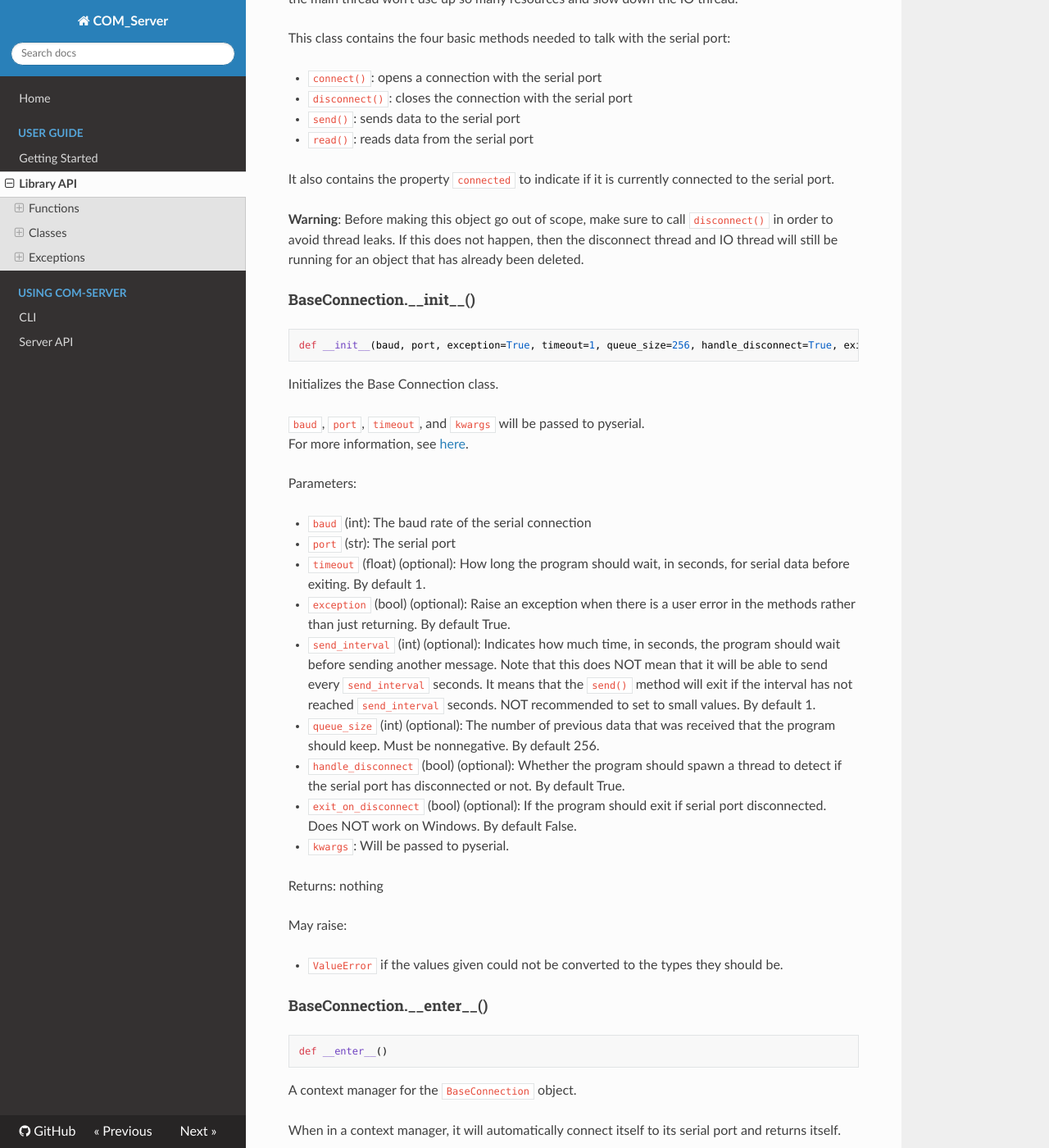
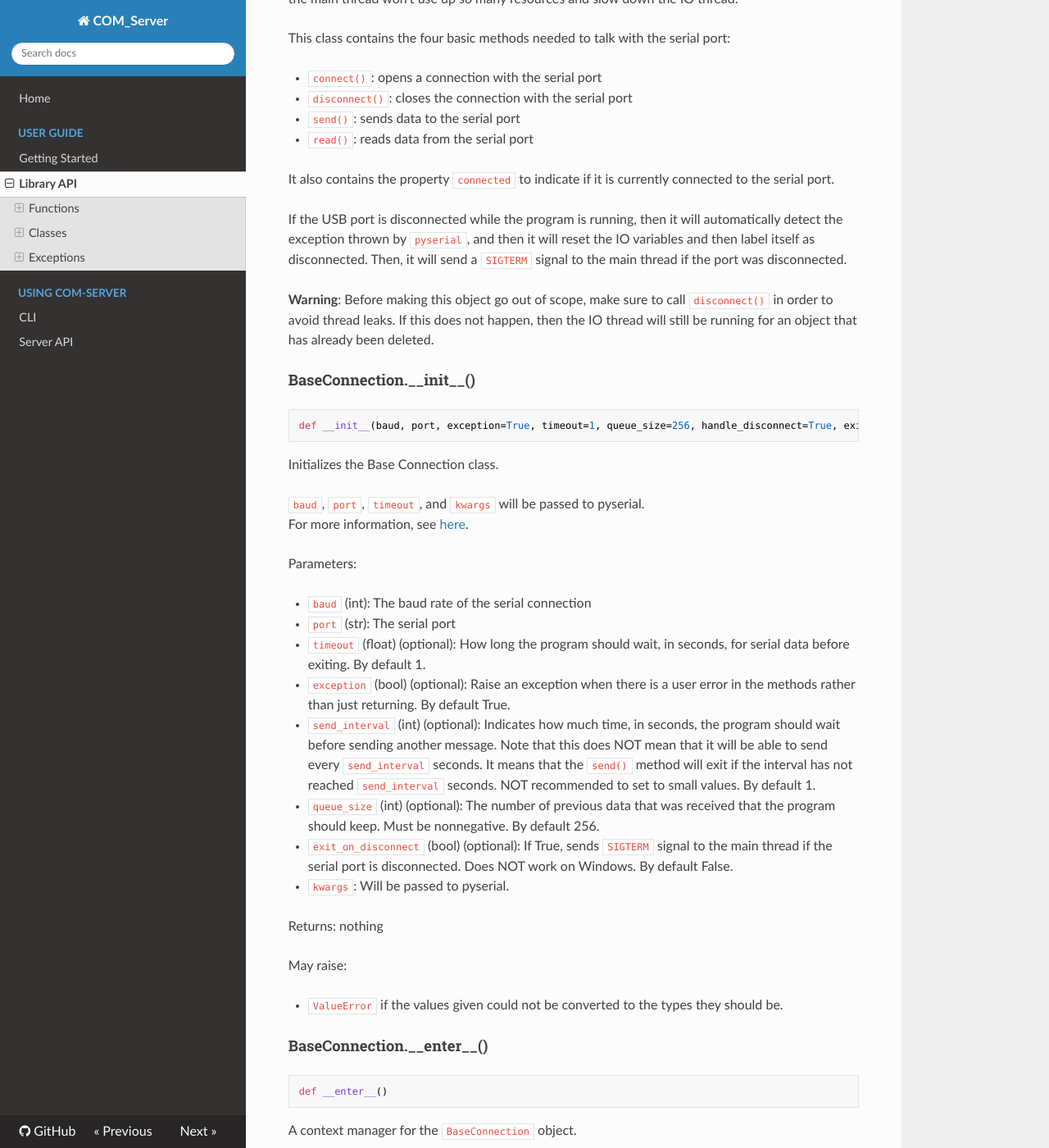
Before and after one commit to jonathanhliu21/COM-Server, an MkDocs documentation site: the page built from docs/guide/library-api.md, in a window 1280 px wide and 1400 px high, scrolled down 951 px. Shown: the whole window at 82% size. Built offline with MkDocs 1.6.1, drawn with Linux system fonts in a browser that asks for light colours; nearby versions of some CDN libraries; some of the changed text lies outside the part shown.

Commit message:
add docs

```diff
--- a/docs/guide/library-api.md
+++ b/docs/guide/library-api.md
@@ -44,7 +44,12 @@ This class contains the four basic methods needed to talk with the serial port:
 
 It also contains the property `connected` to indicate if it is currently connected to the serial port.
 
-**Warning**: Before making this object go out of scope, make sure to call `disconnect()` in order to avoid thread leaks. If this does not happen, then the disconnect thread and IO thread will still be running for an object that has already been deleted.
+If the USB port is disconnected while the program is running, then it will automatically detect the exception
+thrown by `pyserial`, and then it will reset the IO variables and then label itself as disconnected. Then,
+it will send a `SIGTERM` signal to the main thread if the port was disconnected.
+
+**Warning**: Before making this object go out of scope, make sure to call `disconnect()` in order to avoid thread leaks.
+If this does not happen, then the IO thread will still be running for an object that has already been deleted.
 
 #### BaseConnection.\_\_init\_\_()
 
@@ -67,8 +72,7 @@ Parameters:
 Note that this does NOT mean that it will be able to send every `send_interval` seconds. It means that the `send()` method will
 exit if the interval has not reached `send_interval` seconds. NOT recommended to set to small values. By default 1.
 - `queue_size` (int) (optional): The number of previous data that was received that the program should keep. Must be nonnegative. By default 256.
-- `handle_disconnect` (bool) (optional): Whether the program should spawn a thread to detect if the serial port has disconnected or not. By default True.
-- `exit_on_disconnect` (bool) (optional): If the program should exit if serial port disconnected. Does NOT work on Windows. By default False.
+- `exit_on_disconnect` (bool) (optional): If True, sends `SIGTERM` signal to the main thread if the serial port is disconnected. Does NOT work on Windows. By default False.
 - `kwargs`: Will be passed to pyserial.
 
 Returns: nothing
@@ -114,7 +118,7 @@ def connect()
 
 Begins connection to the serial port.
 
-When called, initializes a serial instance if not initialized already. Also starts the receive thread.
+When called, initializes a serial instance if not initialized already. Also starts the IO thread.
 
 Parameters: None
 
@@ -199,7 +203,7 @@ def receive(num_before=0)
 
 Returns the most recent receive object
 
-The receive thread will continuously detect receive data and put the `bytes` objects in the `rcv_queue`.
+The IO thread will continuously detect receive data and put the `bytes` objects in the `rcv_queue`.
 If there are no parameters, the method will return the most recent received data.
 If `num_before` is greater than 0, then will return `num_before`th previous data.
 
@@ -231,8 +235,8 @@ May raise:
 
 Getter:
 A property to determine if the connection object is currently connected to a serial port or not.
-This also can determine if the IO thread and the disconnect thread for this object
-are currently running or not.
+This also can determine if the IO thread for this object
+is currently running or not.
 
 ---
 
@@ -258,7 +262,8 @@ Other methods can generally help the user with interacting with the classes:
 
 - `all_ports()`: Lists all available COM ports.
 
-**Warning**: Before making this object go out of scope, make sure to call `disconnect()` in order to avoid thread leaks. If this does not happen, then the disconnect thread and IO thread will still be running for an object that has already been deleted.
+**Warning**: Before making this object go out of scope, make sure to call `disconnect()` in order to avoid thread leaks.
+If this does not happen, then the IO thread will still be running for an object that has already been deleted.
 
 #### Connection.\_\_init\_\_()
 
```
Also changed, not shown: docs/guide/getting-started.md (+2 -2 lines), 2 other files.
